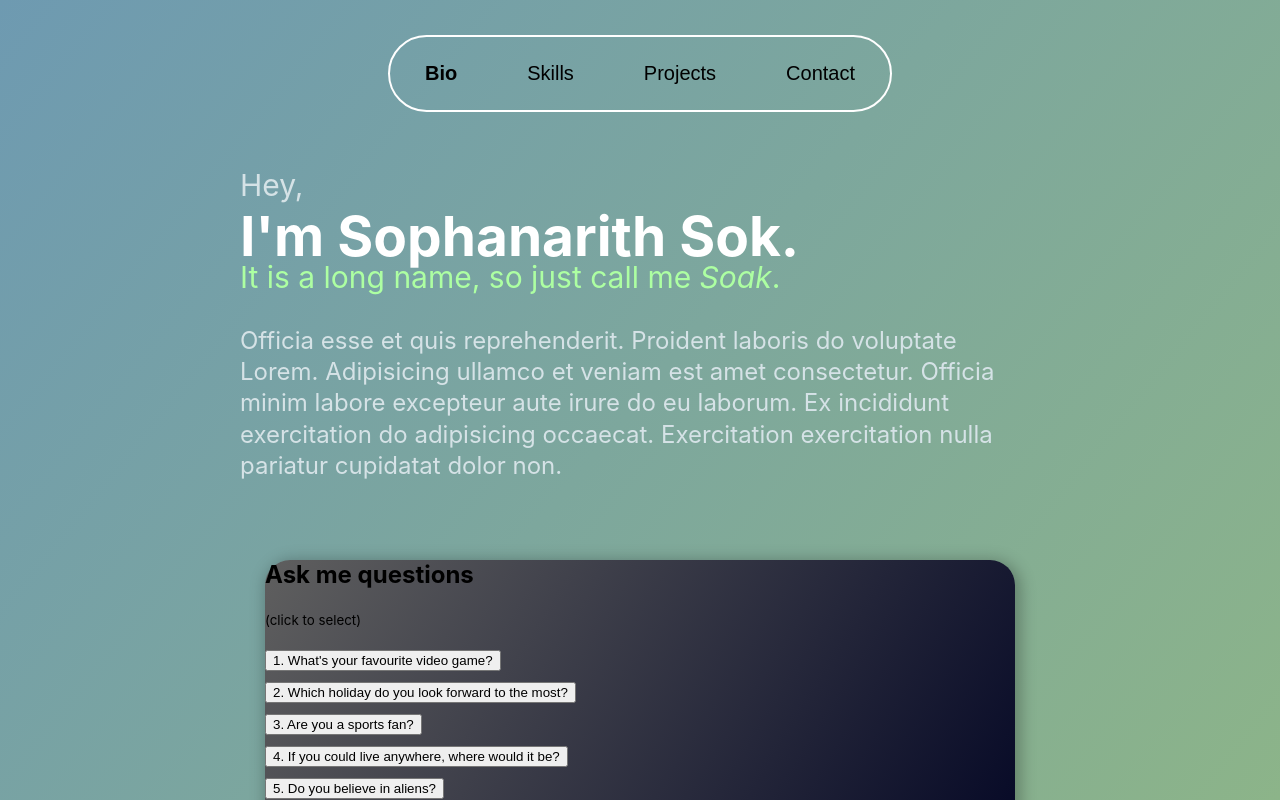
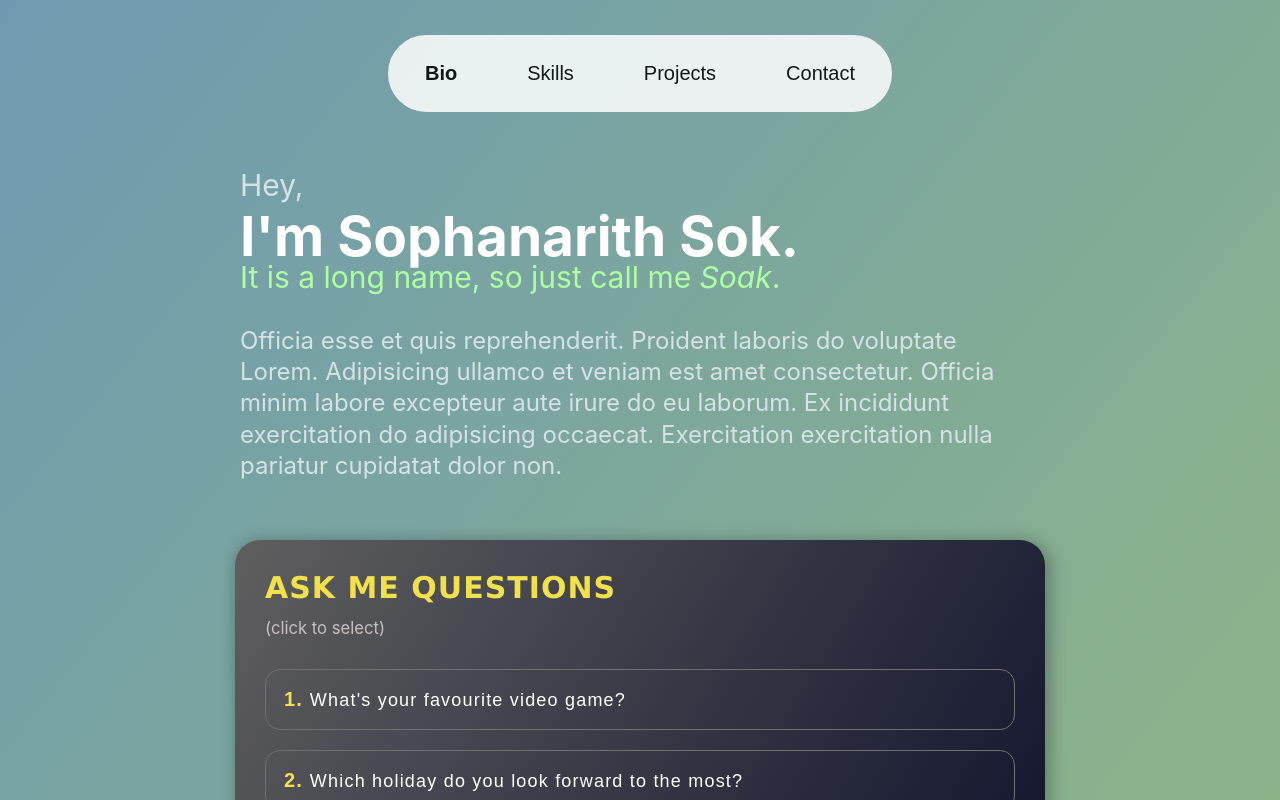
Before and after one commit to sok213/new-portolfio, a React (Create React App) app: page / in a window 1280 px wide. Built offline with nearby package versions, Linux system fonts and the light colour scheme.

Commit message:
update widget design

```diff
--- a/src/Comps/Bio/BioFAQ/BioFAQ.js
+++ b/src/Comps/Bio/BioFAQ/BioFAQ.js
@@ -51,9 +51,9 @@ export default function BioFAQ() {
       const question = item.q;
 
       return (
-        <li key={key} className={s.listItem}>
+        <li key={key} className={s.listItemContainer}>
           <button onClick={onFaqSelect.bind(this, key)}>
-            <span>{key + 1}. </span>{question}
+            <span className={s.number}>{key + 1}. </span>{question}
           </button>
         </li>
       );
@@ -75,7 +75,7 @@ export default function BioFAQ() {
 
     return (
       <section>
-        <h2>QUESTION</h2>
+        <h2 className={s.header}>QUESTION</h2>
         <p>{q}</p>
         <h2>ANSWER</h2>
         <p>{a}</p>
@@ -103,8 +103,8 @@ export default function BioFAQ() {
   return (
     <section className={s.container}>
       <div className={s.widget}>
-        <h1>Ask me questions</h1>
-        <p><small>(click to select)</small></p>
+        <h1 className={s.mainHeader}>ASK ME QUESTIONS</h1>
+        <p className={s.subText}><small>(click to select)</small></p>
         {renderContents()}
       </div>
     </section>
--- a/src/Comps/Bio/BioFAQ/BioFAQ.module.scss
+++ b/src/Comps/Bio/BioFAQ/BioFAQ.module.scss
@@ -3,20 +3,38 @@
   padding: 15px;
 }
 
+.header, .mainHeader {
+  font-size: 30px;
+  color: #F2E14B;
+}
+
+.mainHeader {
+  margin-bottom: 0px;
+  font-family: Verdana, sans-serif;
+  letter-spacing: 1px;
+}
+
 .widget {
   max-height: 700px;
-  height: 100%;
+  height: auto;
   flex-grow: 1;
   width: 100%;
   max-width: 750px;
   border-radius: 25px;
   margin-left: auto;
   margin-right: auto;
+  padding: 5px 30px 25px 30px;
 
   background: rgb(95,95,95);
   background: linear-gradient(122deg, rgba(95,95,95,1) 0%, rgba(4,7,37,1) 100%);
 
   box-shadow: 3px 3px 15px 3px rgba(0,0,0,0.26);
+}
+
+.subText {
+  font-size: 20px;
+  color: #C6C0C0;
+  margin-top: 10px;
 }
 
 .listContainer {
@@ -25,6 +43,25 @@
   margin: 20px 0px;
 }
 
-.listItem {
+.listItemContainer {
   margin: 10px 0px;
 }
+
+.listItemContainer button {
+  margin-top: 10px;
+  background: none;
+  border: thin solid #707070;
+  padding: 18px;
+  width: 100%;
+  text-align: left;
+  border-radius: 15px;
+  font-size: 18px;
+  color: white;
+  letter-spacing: 1.2px;
+}
+
+.number {
+  color: #F2E14B;
+  font-weight: bold;
+  font-size: 20px;
+}
--- a/src/Comps/NavBar/NavBar.module.scss
+++ b/src/Comps/NavBar/NavBar.module.scss
@@ -20,6 +20,8 @@
   align-self: center;
   border: 2px solid white;
   list-style: none;
+  background-color: white;
+  opacity: 0.85;
 
   li {
     padding: 15px;
```
